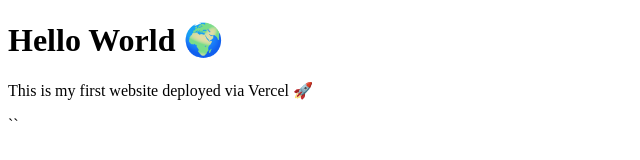
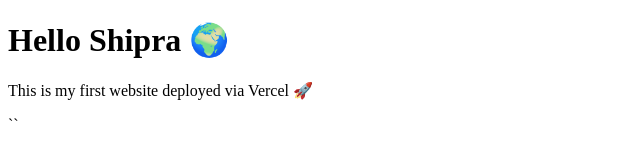
Before and after one commit to Shipra-1010/hello-vercel, a plain HTML site: page index.html in a window 1280 px wide. Shown: the full height of the page, 0-640 px from the left. Drawn offline with Linux system fonts and the light colour scheme.

Commit message:
Update index.html

```diff
--- a/index.html
+++ b/index.html
@@ -4,7 +4,7 @@
     <title>Hello PM</title>
   </head>
   <body>
-    <h1>Hello World 🌍</h1>
+    <h1>Hello Shipra 🌍</h1>
     <p>This is my first website deployed via Vercel 🚀</p>
   </body>
 </html>
```
